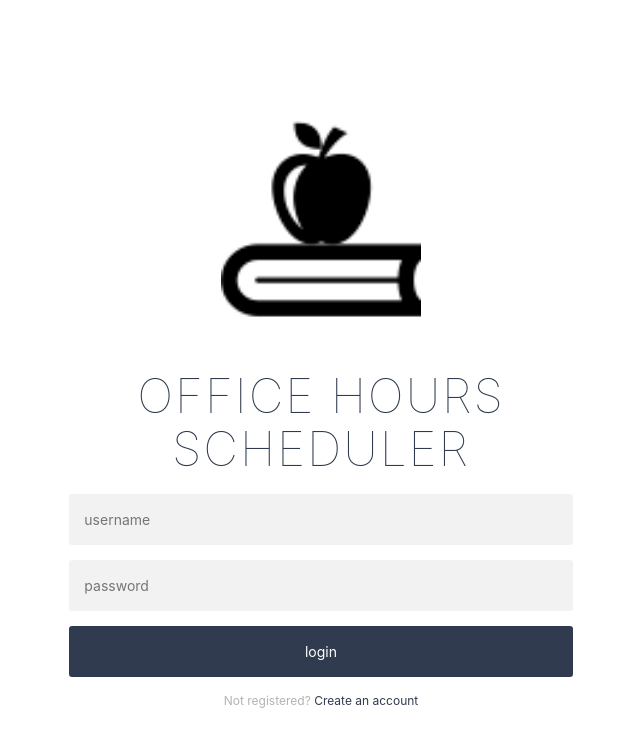
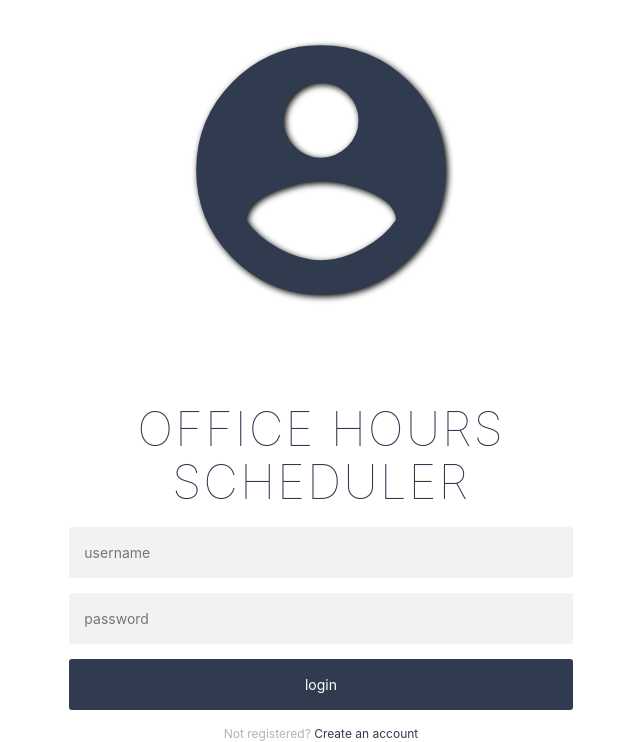
Before and after one commit to ExSidius/OfficeHoursScheduler, a PHP site: page /Login.html in a window 1280 px wide. Shown: the top 742 px of the page, without its empty margins (319-959 px from the left). Before the commit the page ends 708 px from the top, so only its background shows below. Run offline with PHP 8.4, Linux system fonts and the light colour scheme; some libraries are stand-ins or nearby versions.

Commit message:
Finalized login page

```diff
--- a/Login.html
+++ b/Login.html
@@ -16,6 +16,9 @@
     <script src="https://cdnjs.cloudflare.com/ajax/libs/popper.js/1.11.0/umd/popper.min.js" integrity="sha384-b/U6ypiBEHpOf/4+1nzFpr53nxSS+GLCkfwBdFNTxtclqqenISfwAzpKaMNFNmj4" crossorigin="anonymous"></script>
     <script src="https://maxcdn.bootstrapcdn.com/bootstrap/4.0.0-beta/js/bootstrap.min.js" integrity="sha384-h0AbiXch4ZDo7tp9hKZ4TsHbi047NrKGLO3SEJAg45jXxnGIfYzk4Si90RDIqNm1" crossorigin="anonymous"></script>
 
+    <!--CSS for Glyphicons -->
+    <link rel="stylesheet" href="https://fonts.googleapis.com/icon?family=Material+Icons">
+
     <!-- Required meta tags -->
     <meta charset="utf-8">
     <meta name="viewport" content="width=device-width, initial-scale=1, shrink-to-fit=no">
@@ -26,7 +29,7 @@
 
       <!-- logo -->
       <div id="logo">
-        <img src="images/logo.png" height="200" width="200">
+        <i class="material-icons" style="font-size:300px;color:#303b4f;text-shadow:2px 2px 6px #000000;">account_circle</i>
       </div>
       <!-- app name -->
       <div class="container name">
--- a/css/login.css
+++ b/css/login.css
@@ -149,3 +149,9 @@ body:before {
 #minilogo a:active{
     color: #6e7684 !important;
 }
+
+.material-icons {
+  font-size:200px;
+  color:lightblue;
+  text-shadow:2px 2px 4px #000000;
+}
```
Also changed, not shown: images/logo.png (deleted).
